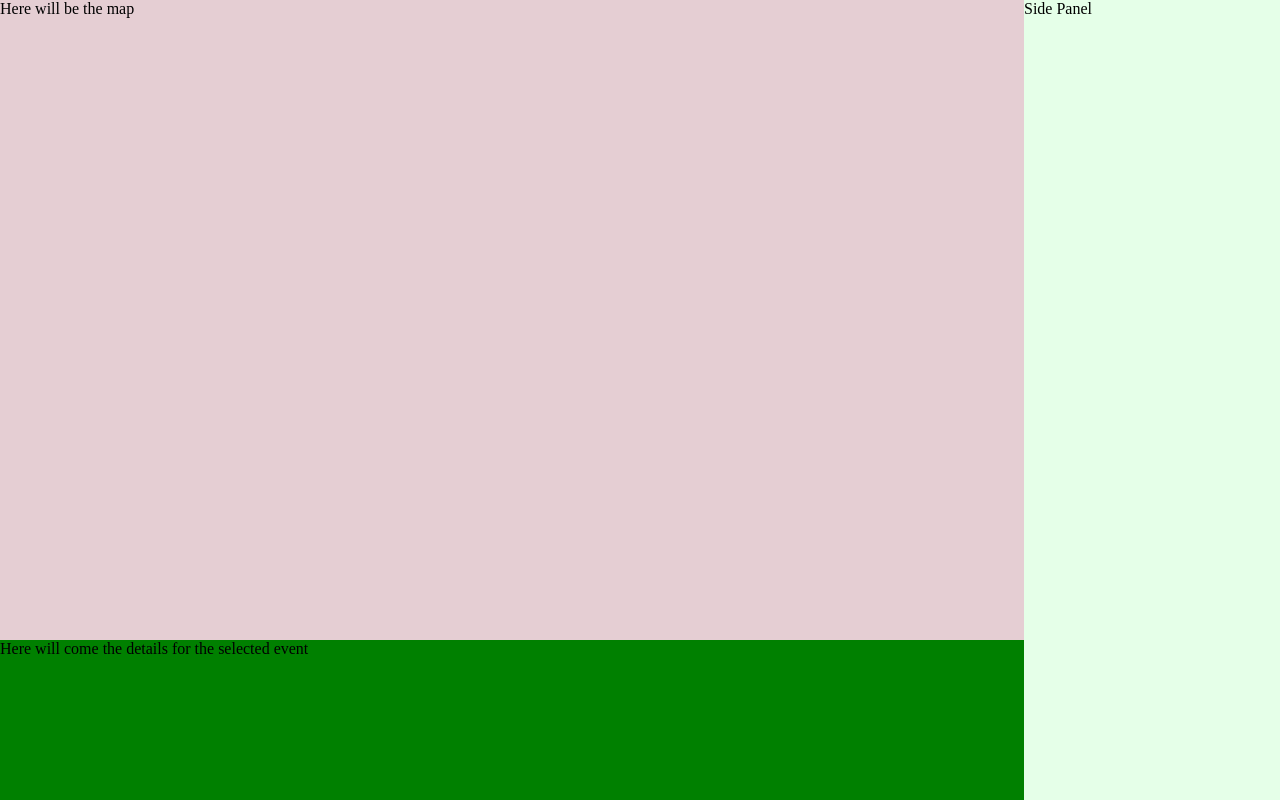
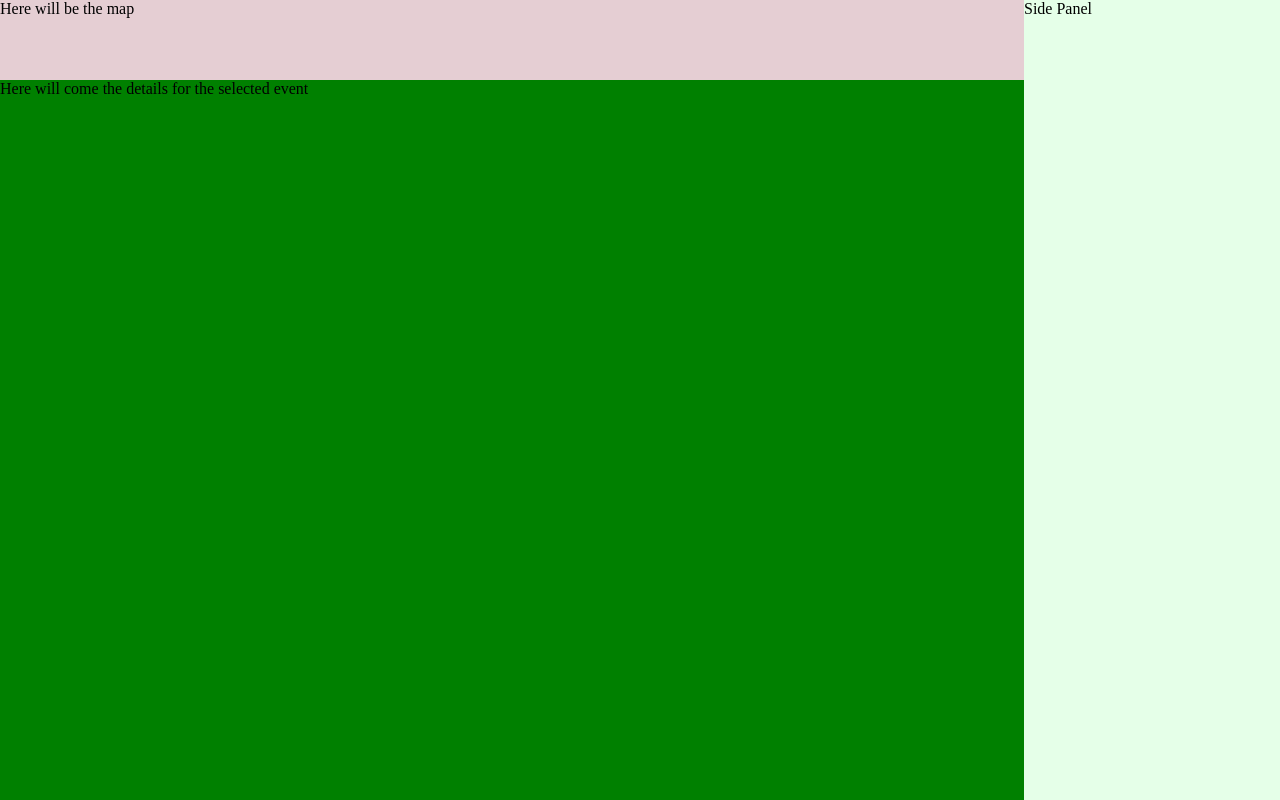
Before and after one commit to rsosars/wwii-map, a React app: page / in a window 1280 px wide. Built offline with nearby package versions, Linux system fonts and the light colour scheme.

Commit message:
Add simple expansion
Event Details panel can be expanded by adding the .expanded class to it

```diff
--- a/src/styles/appContainer.scss
+++ b/src/styles/appContainer.scss
@@ -29,8 +29,14 @@ body {
 .event-details {
   width: 100%;
   height: 20vh;
+  min-height: 90vh;
   background-color: rgba(0, 128, 0, 1);
   margin-top: auto;
+  transition: .5s;
+}
+
+.expanded {
+  transform: translateY(-70vh);
 }
 
 #app {
```
